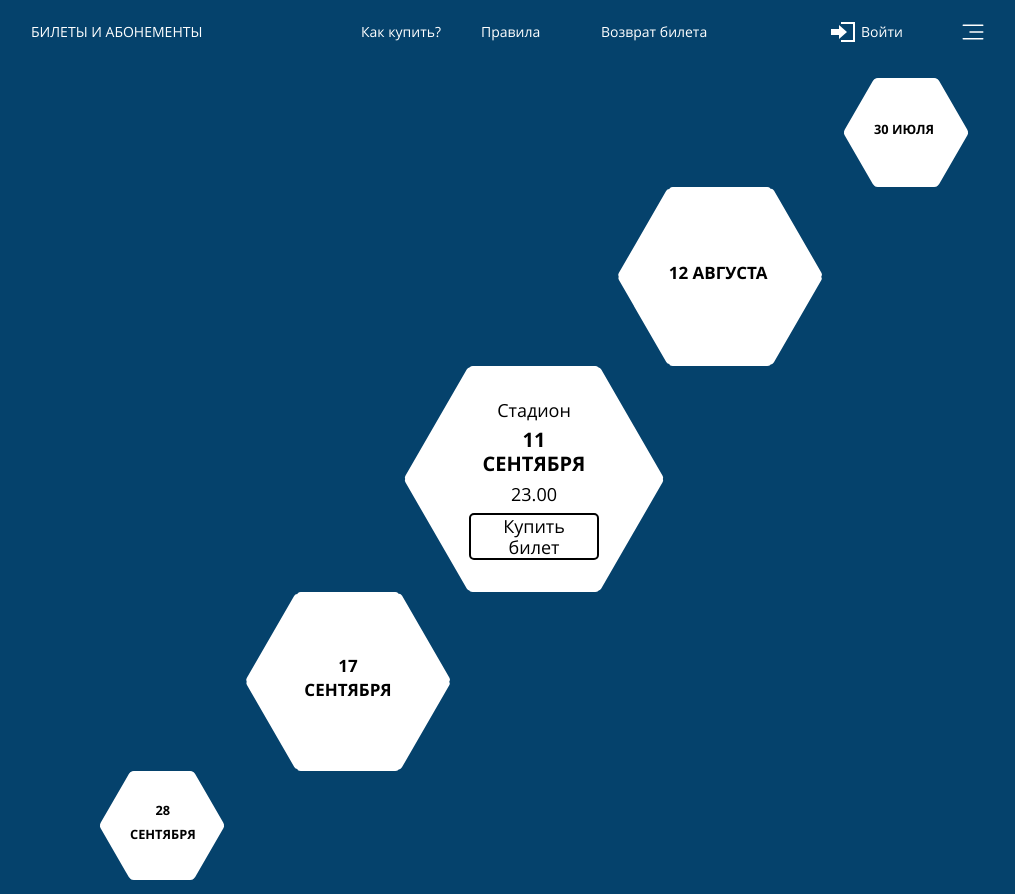
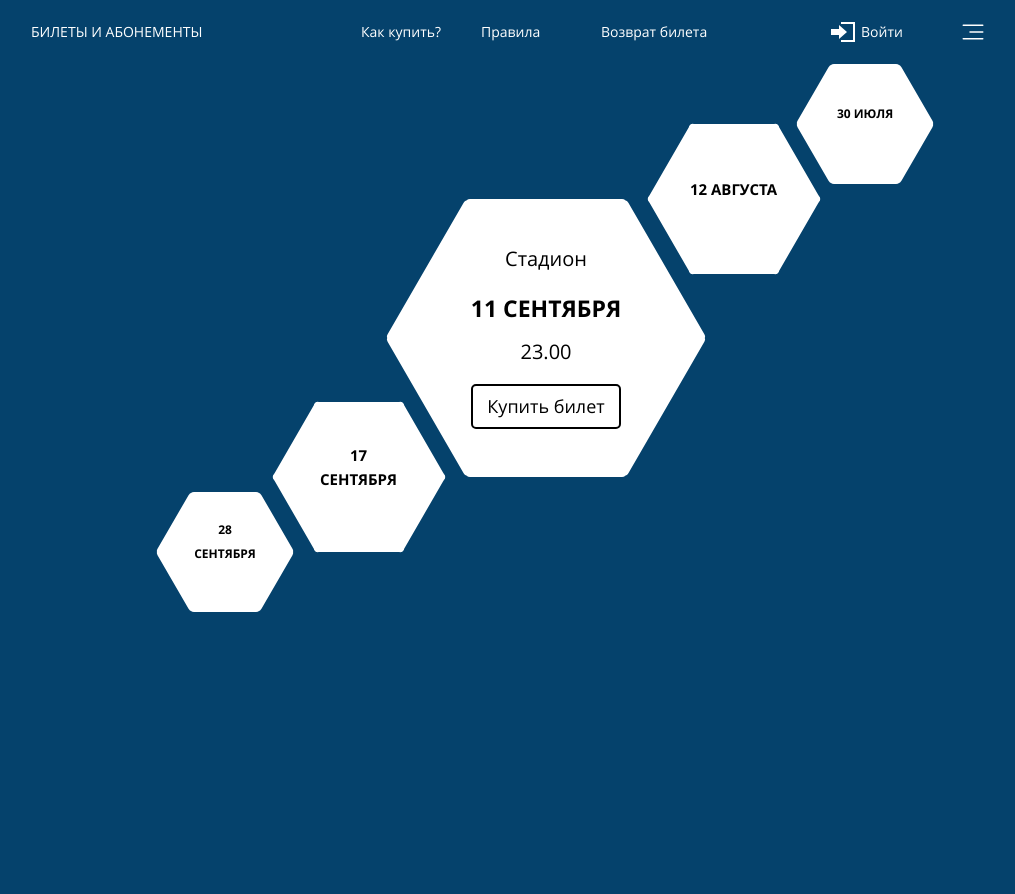
Before and after one commit to mikhailkaryamin/test-infomatika, a React app: page / in a window 1280 px wide. Shown: the whole page, without its empty margins (129-1144 px from the left). After the commit the page ends 800 px from the top, so only its background shows below. Built offline with nearby package versions, Linux system fonts and the light colour scheme.

Commit message:
fix(hexagon): change relative to absolute lengths

```diff
--- a/src/components/hexagon.jsx
+++ b/src/components/hexagon.jsx
@@ -1,17 +1,22 @@
 import React from 'react';
 import { shape, string } from 'prop-types';
+import { motion } from 'framer-motion';
+
 import ButtonBuy from './button-buy';
 
 function Hexagon({ match }) {
   const isMain = match.date === '11 сентября';
 
   return (
-    <div className="hexagon-wrapper">
+    <motion.div
+      className="hexagon-wrapper"
+
+    >
       <div className={`hexagon hexagon--${match.size}`}>
         <div className="hexagon__info">
 
           {isMain && (
-            <span className="hexagon__info-place hexagon__info-place--main">
+            <span className="hexagon__info-place">
               {match.place}
             </span>
           )}
@@ -22,7 +27,7 @@ function Hexagon({ match }) {
 
           {isMain && (
             <React.Fragment>
-              <span className="hexagon__info-time hexagon__info-time--main">
+              <span className="hexagon__info-time">
                 {match.time}
               </span>
               <ButtonBuy />
@@ -30,7 +35,7 @@ function Hexagon({ match }) {
           )}
         </div>
       </div>
-    </div>
+    </motion.div>
 
   );
 }
--- a/src/styles/button-buy.scss
+++ b/src/styles/button-buy.scss
@@ -1,5 +1,6 @@
 .button-buy {
-  font-size: clamp(13px, 1.5vw, 18px);
+  padding: 10px;
+  font-size: 18px;
   border: 2px solid;
   border-radius: 5px;
   background: none;
--- a/src/styles/hexagon.scss
+++ b/src/styles/hexagon.scss
@@ -8,36 +8,36 @@
 .hexagon {
   position: relative;
   display: flex;
+  justify-content: center;
   align-items: center;
   font-family: "Open Sans";
   color: #000000;
   text-align: center;
-  border-radius: clamp(3px, .3vw, 4px);
+  border-radius: 4px;
   background-color: #ffffff;
-  background-position: center center;
 
   &--main {
-    width: clamp(95px, 11vw, 130px);
-    height: clamp(163px, 19vw, 226px);
-    padding-top: clamp(10px, 1vw, 12px);
-    padding-bottom: clamp(10px, 1vw, 12px);
+    width: 160px;
+    height: 278px;
+    padding-top: 11px;
+    padding-bottom: 11px;
   }
 
   &--middle {
-    width: clamp(75px, 8vw, 110px);
-    height: clamp(130px, 14vw, 190px);
+    width: 90px;
+    height: 150px;
     margin: 0 auto;
-    padding-top: clamp(8px, 1vw, 10px);
-    padding-bottom: clamp(8px, 1vw, 10px);
+    padding-top: 9px;
+    padding-bottom: 9px;
   }
 
   &--small {
     align-items: center;
-    width: clamp(55px, 5vw, 90px);
-    height: clamp(95px, 8.5vw, 140px);
+    width: 70px;
+    height: 120px;
     margin: 0 auto;
-    padding-top: clamp(8px, 1vw, 10px);
-    padding-bottom: clamp(8px, 1vw, 10px);
+    padding-top: 8px;
+    padding-bottom: 8px;
   }
 
   &::before,
@@ -49,7 +49,7 @@
     z-index: -1;
     width: 100%;
     height: 100%;
-    border-radius: clamp(3px, .3vw, 4px);
+    border-radius: 4px;
     background-color: #fff;
   }
 
@@ -69,40 +69,32 @@
 }
 
 .hexagon__info-place {
-
-  &--main {
-    margin-bottom: .5vw;
-    font-size: clamp(13px, 1.5vw, 18px);
-  }
+  margin-bottom: 25px;
+  font-size: 20px;
 }
 
 
 .hexagon__info-date {
+  margin-bottom: 20px;
   font-weight: 700;
   text-transform: uppercase;
 
   &--main {
-    margin-bottom: .5vw;
-    font-size: clamp(15px, 1.7vw, 20px);
+    font-size: 23px;
   }
 
   &--middle {
-    margin-bottom: .5vw;
-    font-size: clamp(12px, 1.4vw, 17px);
+    font-size: 15px;
     text-align: center;
   }
 
   &--small {
-    margin-bottom: .5vw;
-    font-size: clamp(9px, 1vw, 14px);
+    font-size: 12px;
     text-align: center;
   }
 }
 
 .hexagon__info-time {
-
-  &--main {
-    margin-bottom: .5vw;
-    font-size: clamp(13px, 1.5vw, 18px);
-  }
+  margin-bottom: 20px;
+  font-size: 20px;
 }
--- a/src/styles/main.scss
+++ b/src/styles/main.scss
@@ -1,30 +1,40 @@
 .main__events {
-  max-width: 1500px;
+  width: 1000px;
+  margin: 0 auto;
+  padding: 0;
   list-style: none;
 }
 
 .main__event {
   position: relative;
   display: flex;
-  width: clamp(190px, 22vw, 250px);
 
   &--first {
-    left: calc(80% - 122px);
+    left: 785px;
+    width: 138px;
+    margin-bottom: -60px;
   }
 
   &--second {
-    left: calc(65% - 122px);
+    left: 635px;
+    width: 175px;
+    margin-bottom: -75px;
   }
 
   &--third {
-    left: calc(50% - 122px);
+    left: 375px;
+    width: 320px;
   }
 
   &--fourth {
-    left: calc(35% - 122px);
+    left: 260px;
+    width: 175px;
+    margin-top: -75px;
   }
 
   &--fifth {
-    left: calc(20% - 122px);
+    left: 145px;
+    width: 138px;
+    margin-top: -60px;
   }
 }
```
